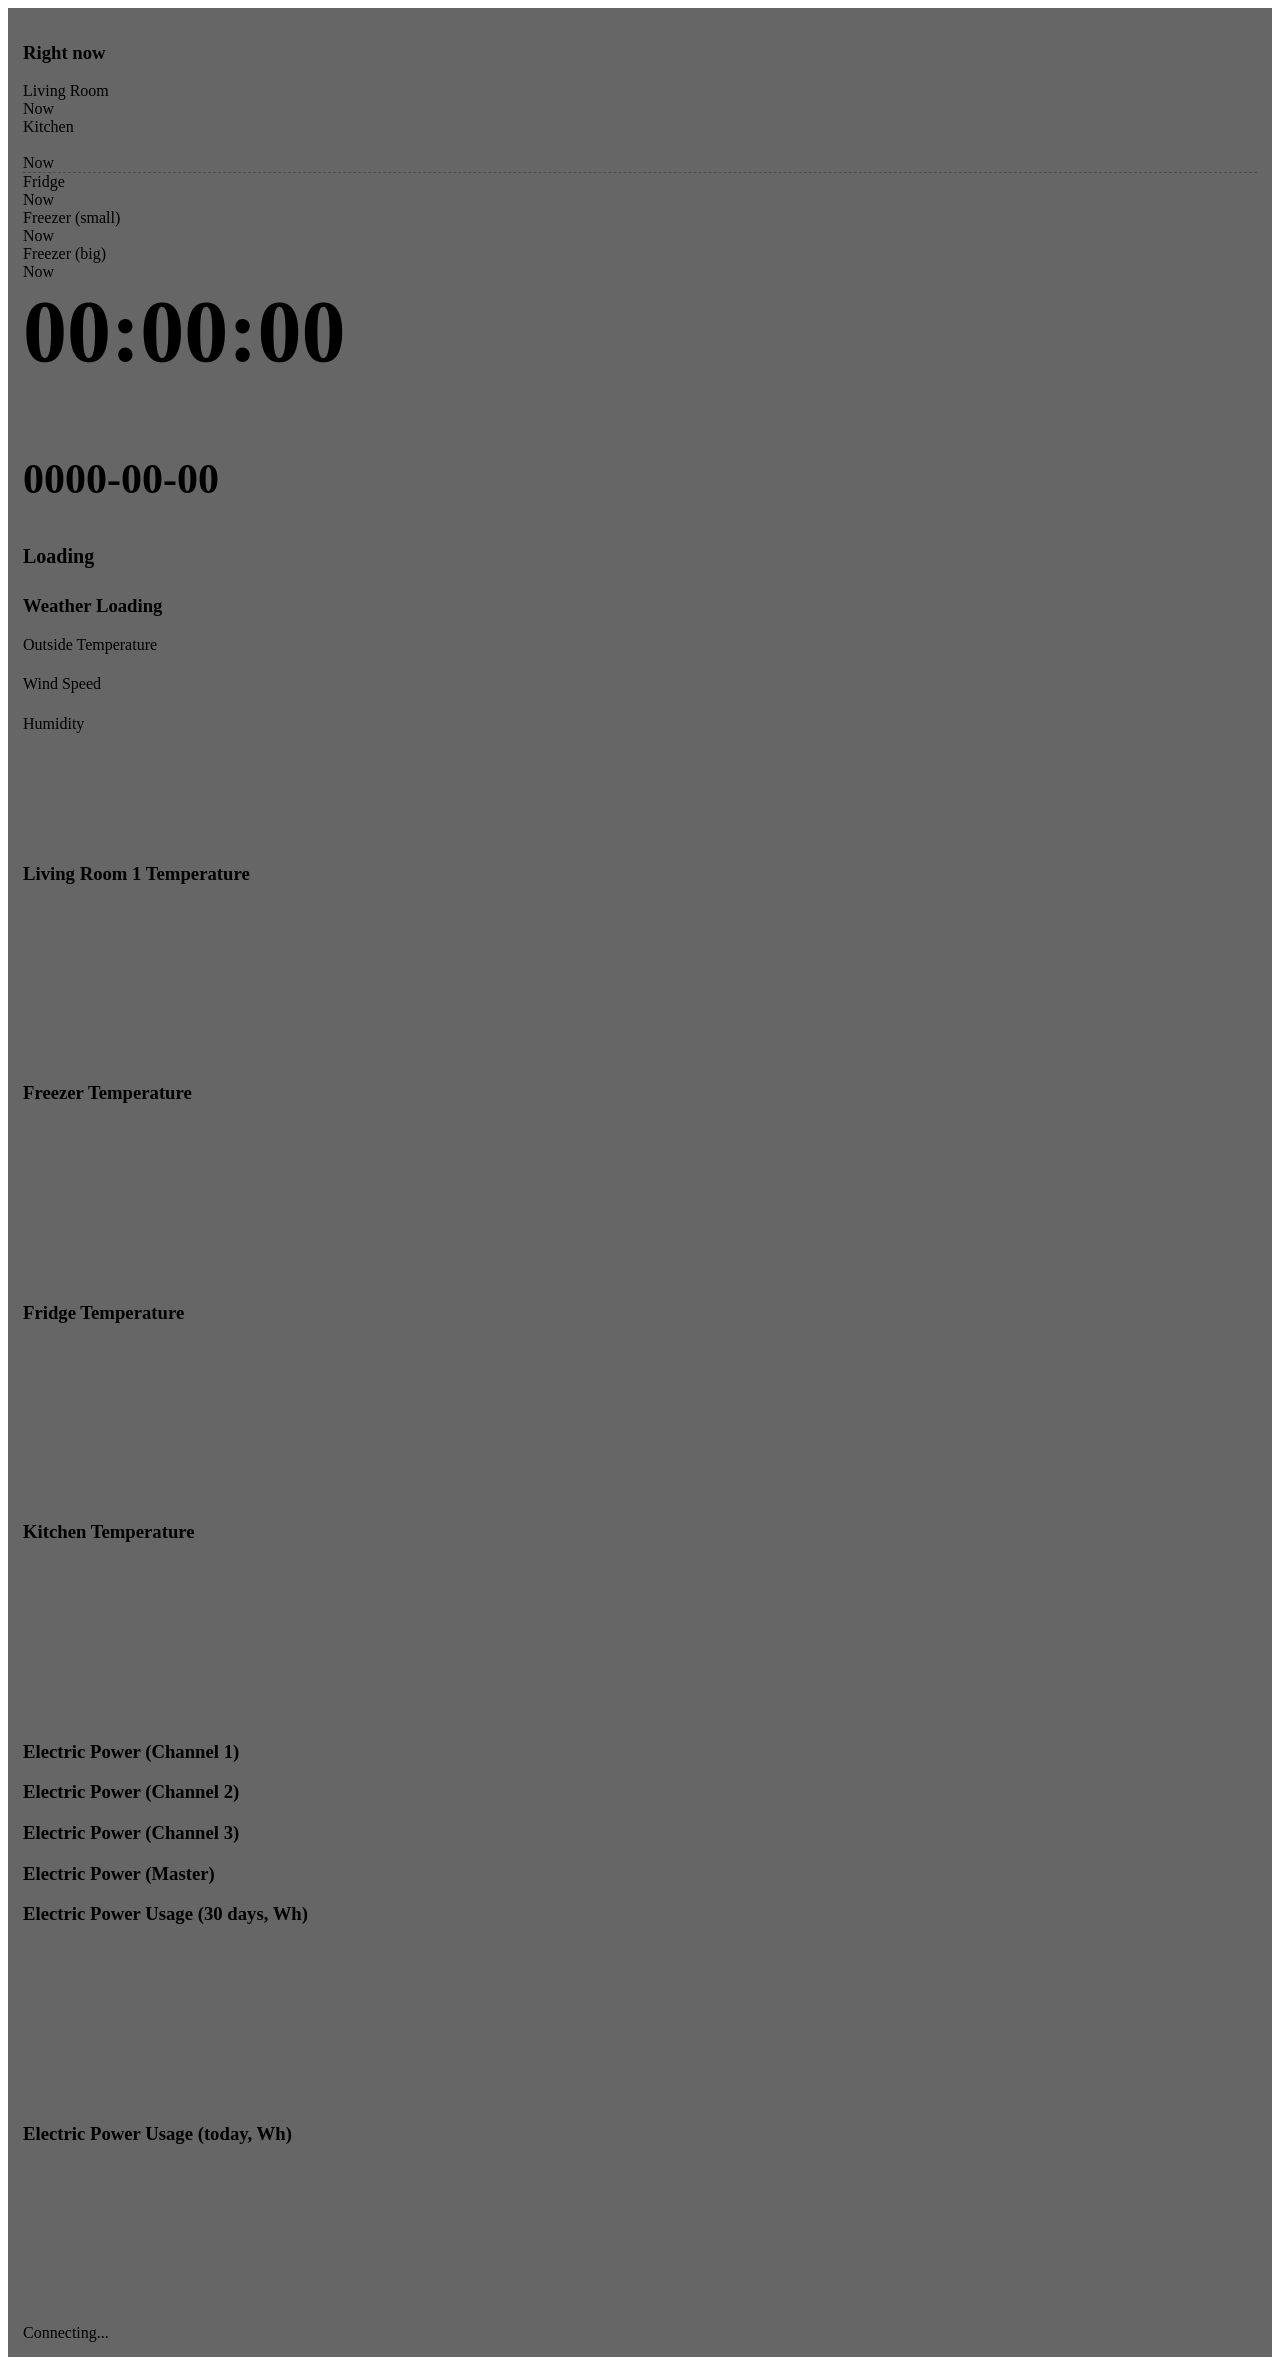
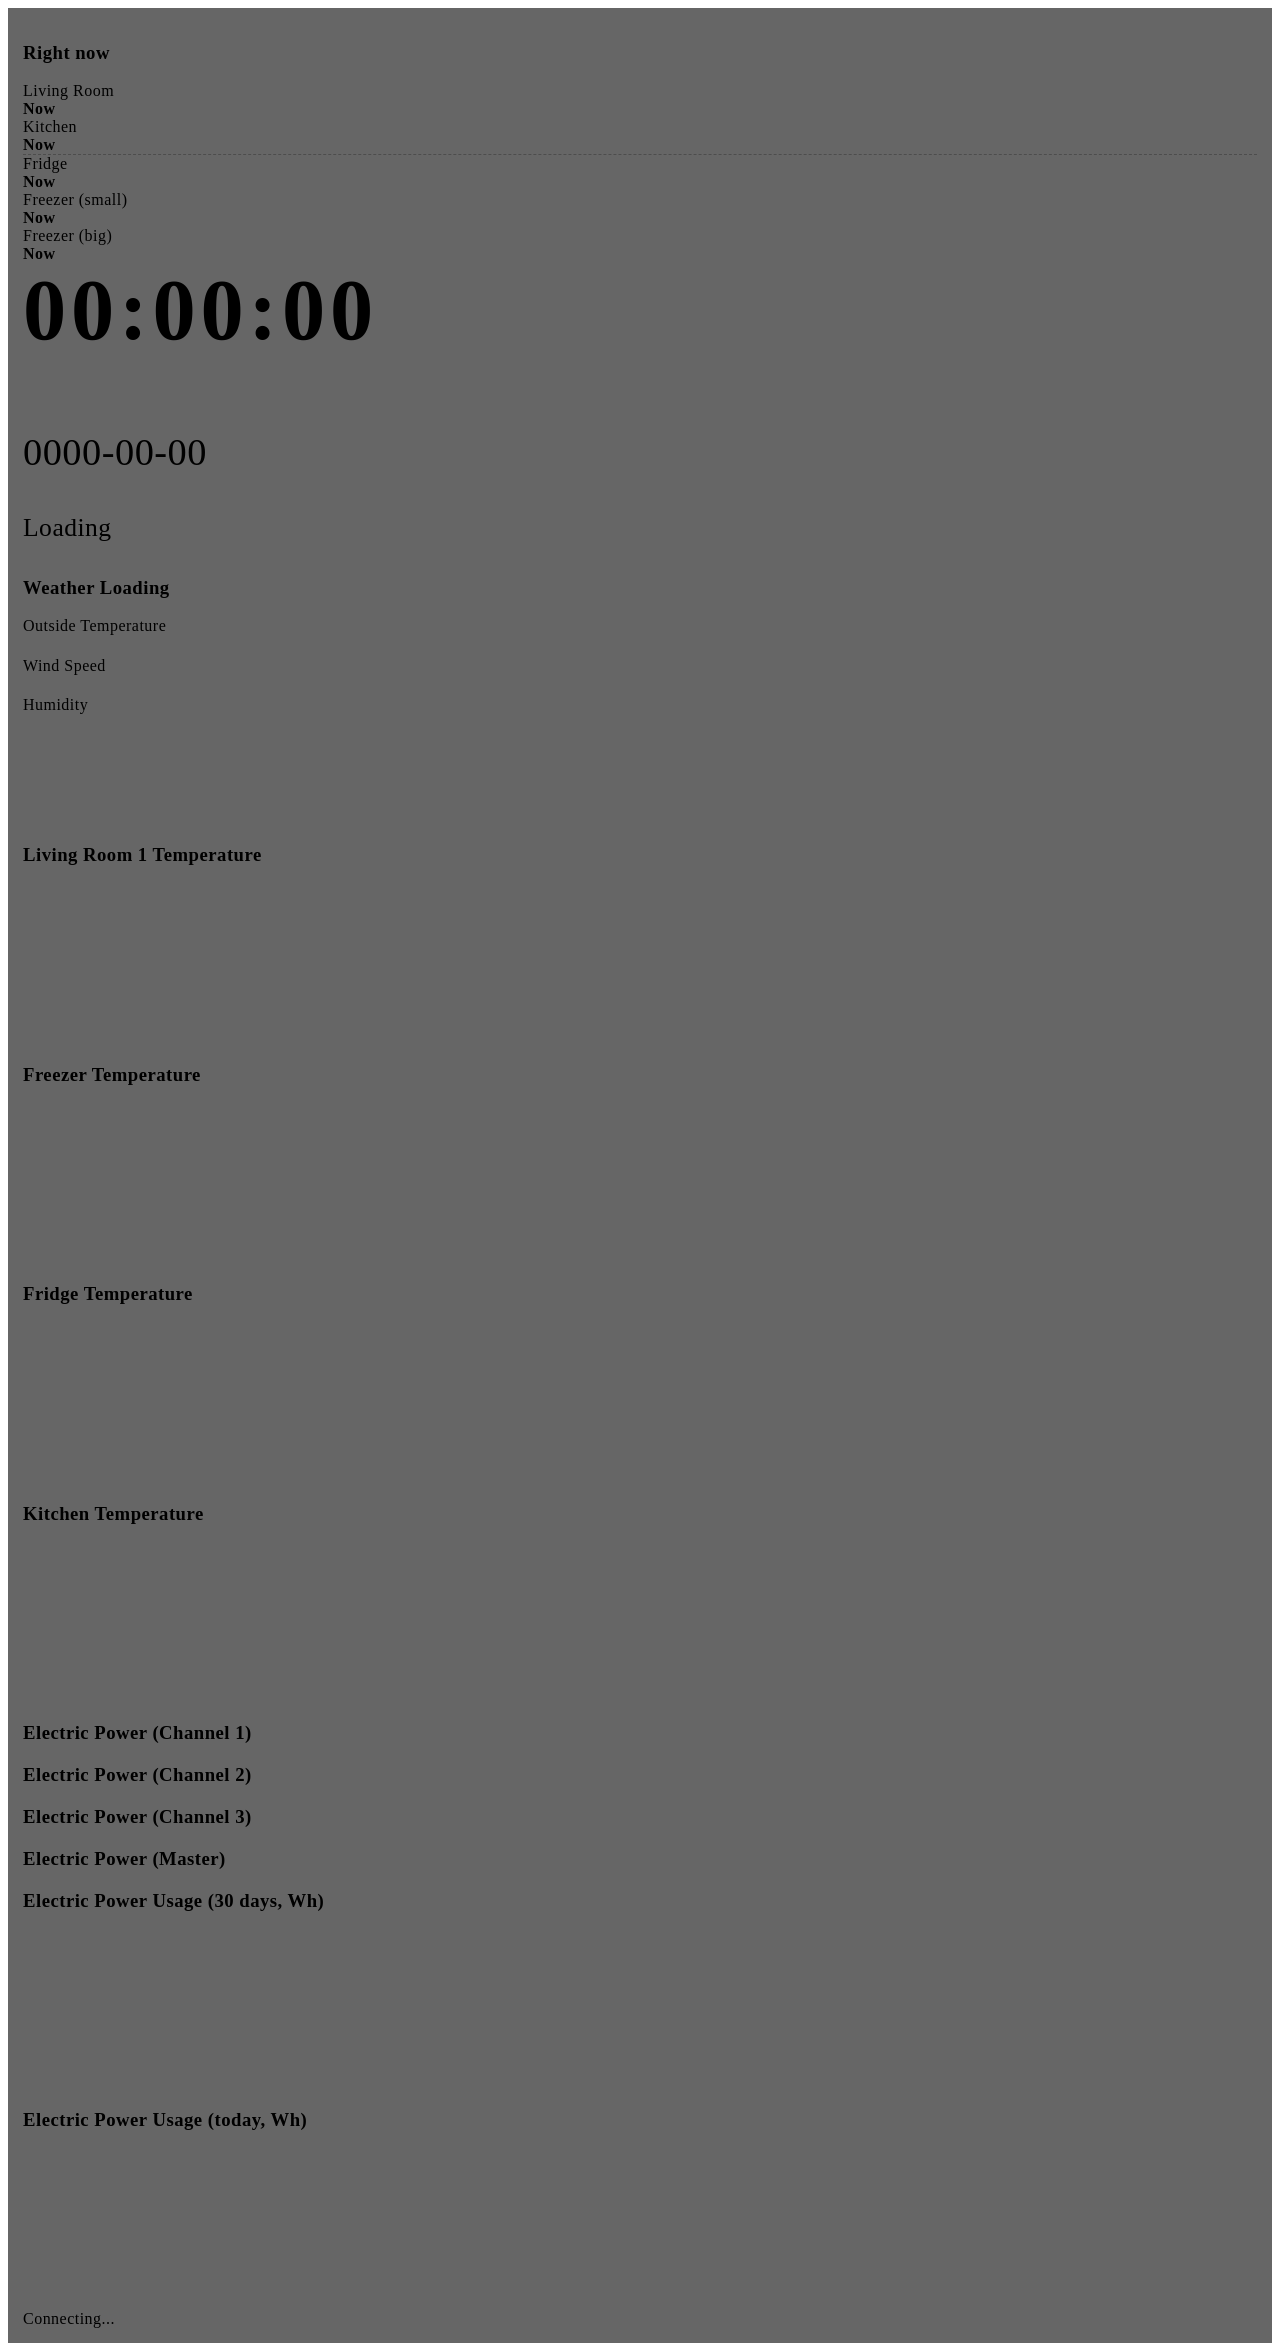

dashboard-sensors: drastic performances improvement

--- a/frontend/dashboard-sensors/css/dashboard.css
+++ b/frontend/dashboard-sensors/css/dashboard.css
@@ -4,6 +4,22 @@ html {
     background-attachment: fixed;
 }
 
+@font-face {
+    font-family: "UbuntuSans";
+    src: url("../fonts/ubuntu-sans-variable.woff2") format("woff2 supports variations"),
+         url("../fonts/ubuntu-sans-variable.woff2") format("woff2-variations");
+    font-weight: 100 950;
+    font-style: normal;
+}
+
+@font-face {
+    font-family: "UbuntuSansMono";
+    src: url("../fonts/ubuntu-sans-mono-variable.woff2") format("woff2 supports variations"),
+         url("../fonts/ubuntu-sans-mono-variable.woff2") format("woff2-variations");
+    font-weight: 100 950;
+    font-style: normal;
+}
+
 html::-webkit-scrollbar, body::-webkit-scrollbar {
     display: none;
 }
@@ -13,6 +29,7 @@ body {
     padding: 15px;
     background-color: #333030;
     background: rgba(0, 0, 0, 0.6) !important;
+    letter-spacing: 0.03rem;
 }
 
 #wrapper {
@@ -21,39 +38,58 @@ body {
 
 .card {
     --bs-card-spacer-y: 0.4rem;
-    --bs-card-cap-bg: rgba(255, 255, 255, 0.05);
+    --bs-card-cap-bg: rgba(var(--bs-secondary-rgb), 0.1);
+}
+
+.card-header {
+    font-size: 1rem;
+    --bs-card-cap-padding-y: 0.4rem;
+    --bs-card-cap-padding-x: 0.8rem;
 }
 
 :root {
     --bs-bg-opacity: 0.4;
+    --bs-body-font-family: "UbuntuSans";
+    --bs-font-monospace: "UbuntuSansMono";
+    --bs-body-font-weight: 475;
 }
 
 #current-time {
     margin-top: 0;
-    font-size: 88px;
+    font-size: 5.4em;
+    line-height: 1.1;
+    letter-spacing: 0.3rem;
 }
 
 #current-date {
-    font-size: 42px;
+    font-size: 2.4em;
+    font-weight: 300;
 }
 
 #current-day {
-    font-size: 20px;
+    font-size: 1.6em;
+    font-weight: 200;
 }
 
-.power h2 {
+.card-power h2 {
     text-align: center;
     margin: 0;
     font-size: 50px;
 }
 
-.power .unit {
+.card-power .power-unit {
     font-size: 25px;
 }
 
-.value span.h {
+/*
+.card-power .value span.h {
     font-size: 15px;
     padding-left: 15px;
+}
+*/
+
+.power-spacer {
+    width: 12em;
 }
 
 .chart-container {
@@ -69,18 +105,52 @@ body {
     height: 100%;
 }
 
+/* **************** */
+
+.pony-card {
+    --bs-bg-opacity: 1;
+}
+
+.pony-card .title {
+    min-width: 120px;
+}
+
+.pony-card .title .badge {
+    font-weight: 700;
+}
+
+/* **************** */
+
 .ups-card {
     --bs-bg-opacity: 1;
 }
 
-.ups-head {
-    display: inline-block;
-    width: 85px;
+.ups-card > div > div {
+    display: flex;
+    align-items: center;
+    justify-content: left;
 }
 
-.ups-content {
-    display: inline-block;
-    width: 170px;
+.ups-card > div > div > div:first-child {
+    min-width: 85px;
+}
+
+.ups-card > div > div > div:first-child > span.badge {
+    font-weight: 700;
+}
+
+#ups-status {
+    text-transform: lowercase;
+}
+
+#ups-status:first-letter {
+    text-transform: uppercase;
+}
+
+
+
+.badge {
+    font-weight: 550;
 }
 
 
